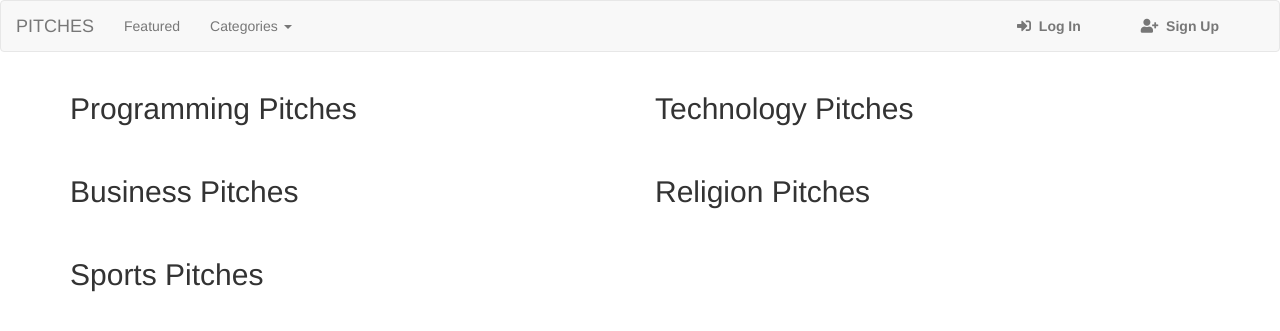
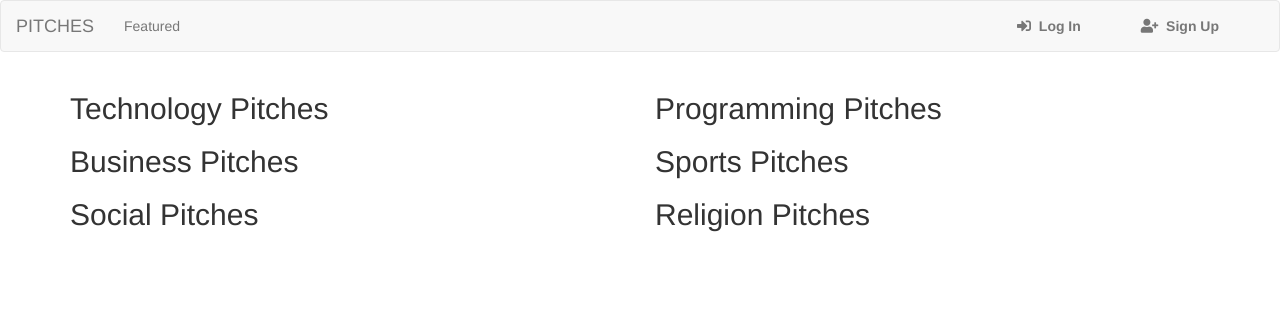
Before and after one commit to ngetichnicholas/Pitch, a Flask app: page / in a window 1280 px wide. Shown: the top 331 px of the page. Run offline with Flask 2, Linux system fonts and the light colour scheme; data that the repository does not hold is empty; some libraries are stand-ins or nearby versions.

Commit message:
Update pitches

```diff
--- a/app/main/forms.py
+++ b/app/main/forms.py
@@ -8,7 +8,7 @@ class UpdateProfile(FlaskForm):
 
 class PitchForm(FlaskForm):
     title = StringField('Title', validators=[Required()])
-    category = SelectField('Category', choices=[('Technology','Technology'),('Business','Business'),('Programming','Programming'),('Religious','Religious'),('Sports','Sports')],validators=[Required()])
+    category = SelectField('Category', choices=[('Technology','Technology'),('Business','Business'),('Programming','Programming'),('Religion','Religion'),('Sports','Sports'),('Social','Social')],validators=[Required()])
     post = TextAreaField('Your Pitch', validators=[Required()])
     submit = SubmitField('Pitch')
 
--- a/app/main/views.py
+++ b/app/main/views.py
@@ -13,7 +13,8 @@ def index():
     programming = Pitch.query.filter_by(category = 'Programming').all()
     religion = Pitch.query.filter_by(category = 'Religion').all()
     sports = Pitch.query.filter_by(category = 'Sports').all()
-    return render_template('index.html', pitches = pitches, technology = technology,business = business,programming= programming,religion = religion,sports = sports)
+    social = Pitch.query.filter_by(category = 'Social').all()
+    return render_template('index.html', pitches = pitches, technology = technology,business = business,programming= programming,religion = religion,sports = sports,social = social)
 
 @main.route('/create_new', methods = ['POST','GET'])
 @login_required
--- a/app/static/css/index.css
+++ b/app/static/css/index.css
@@ -9,6 +9,9 @@
   color: white;
   cursor: pointer;
 
+}
+.actions {
+  margin-left: 0.3rem;
 }
 .comment {
   background-color: #2a9d8f;
@@ -25,3 +28,6 @@
 span a {
   color: white;
 }
+.pitch {
+  width: 80%;
+}
--- a/app/templates/index.html
+++ b/app/templates/index.html
@@ -14,33 +14,31 @@
 <div class="container">
   <div class="row">
     <div class="col-md-6">
-      <h2>Programming Pitches</h2>
-      <div id="programming"><br>
-        {{ macro.display(programming) }}
+      <h2>Technology Pitches</h2>
+      <div id="technology">
+        {{ macro.display(technology)}}
+      </div>
+      <h2>Business Pitches</h2>
+      <div  id="business">
+        {{ macro.display(business) }}
+      </div>
+      <h2>Social Pitches</h2>
+      <div id="social">
+        {{ macro.display(social) }}
       </div>
     </div>
     <div class="col-md-6">
-      <h2>Technology Pitches</h2>
-      <div id="technology"><br>
-        {{ macro.display(technology)}}
+      <h2>Programming Pitches</h2>
+      <div id="programming">
+        {{ macro.display(programming) }}
       </div>
-    </div>
-    <div class="col-md-6">
-      <h2>Business Pitches</h2>
-      <div  id="business"><br>
-        {{ macro.display(business) }}
+      <h2>Sports Pitches</h2>
+      <div id="sports">
+        {{ macro.display(sports) }}
       </div>
-    </div>
-    <div class="col-md-6">
       <h2>Religion Pitches</h2>
-      <div id="religion"><br>
+      <div id="religion">
         {{ macro.display(religion) }}
-      </div>
-    </div>
-    <div class="col-md-6">
-      <h2>Sports Pitches</h2>
-      <div id="sports"><br>
-        {{ macro.display(sports) }}
       </div>
     </div>
   </div>
--- a/app/templates/macros.html
+++ b/app/templates/macros.html
@@ -1,11 +1,12 @@
 {% macro display(piches) %}
+<div class="pitch">
   {% if piches %}
   {% for category in piches %}
   <h5 class="card-header">{{category.title}}</h5>
   <p>{{category.post}}</p>
   <p>Category: {{category.category}}</p>
   <p> Posted by: {{category.user.username}}</p>
-<div class="row">
+  <div class="row actions">
     <div class="col-md-4 comment">
       <span><i class="fas fa-comment"></i> {{category.comment.count()}} <a href="{{url_for('main.comment',pitch_id = category.id)}}">Add Comment</a></span>
     </div>
@@ -16,7 +17,8 @@
       <span class="foot"> <a href="{{url_for('main.dislike',id = category.id)}}"> <i class="fa fa-thumbs-down"></i> Downvotes: {{category.downvote.count()}}</a></span>
     </div>
   </div>
-
   {% endfor %}
   {% endif %}
+</div>
+
 {% endmacro %}
--- a/app/templates/navbar.html
+++ b/app/templates/navbar.html
@@ -16,21 +16,6 @@
       <ul class="nav navbar-nav">
         <li class="nav-item">
           <a class="nav-link" href="{{url_for('main.index')}}">Featured</a>
-        </li>
-        <li class="dropdown">
-          <a href="#" class="dropdown-toggle" data-toggle="dropdown" role="button" aria-haspopup="true"
-            aria-expanded="false">Categories <span class="caret"></span></a>
-          <ul class="dropdown-menu">
-            <li><a class="nav-link" id="cats" data-toggle="tab" href="#technology">Technology Pitches</a></li>
-            <li role="separator" class="divider"></li>
-            <li><a class="nav-link" id="cats" data-toggle="tab" href="#business">Business Pitches</a></li>
-            <li role="separator" class="divider"></li>
-            <li><a class="nav-link" id="cats" data-toggle="tab" href="#programming">Programming Pitches</a></li>
-            <li role="separator" class="divider"></li>
-            <li><a class="nav-link" id="cats" data-toggle="tab" href="#religion">Religious Pitches</a></li>
-            <li role="separator" class="divider"></li>
-            <li><a class="nav-link" id="cats" data-toggle="tab" href="#sports">Sports Pitches</a></li>
-          </ul>
         </li>
       </ul>
       <ul class="nav navbar-nav navbar-right">
```
Lines whose indentation alone changed are shown as unchanged.
